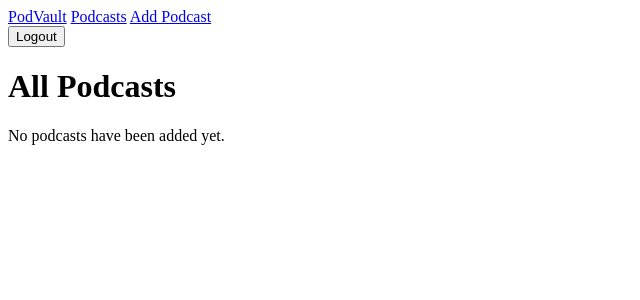
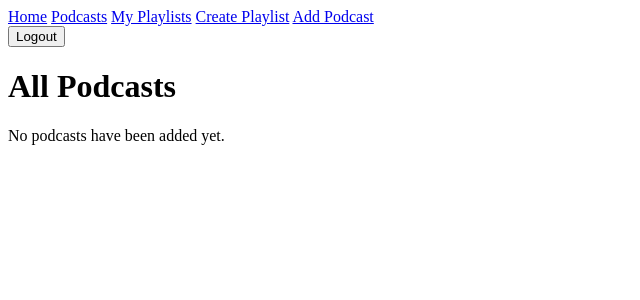
Before and after one commit to levi81770/PodVault, a Django app: page /podcasts/ in a window 1280 px wide. Shown: the top 300 px of the page, without its empty margins (0-640 px from the left). Run offline with Django 5.2, Linux system fonts and the light colour scheme; the visitor is signed in with stand-in values (Sample User, id 1); data that the repository does not hold is empty.

Commit message:
Add and removed podcast to/from playlist functionality

```diff
--- a/podcasts/templates/base.html
+++ b/podcasts/templates/base.html
@@ -1,4 +1,4 @@
-<!doctype html>
+<!DOCTYPE html>
 <html lang="en">
   <head>
     <meta charset="UTF-8" />
@@ -6,10 +6,12 @@
   </head>
   <body>
     <nav>
-      <a href="{% url 'home' %}">PodVault</a>
+      <a href="{% url 'home' %}">Home</a>
       <a href="{% url 'podcast_list' %}">Podcasts</a>
 
       {% if user.is_authenticated %}
+        <a href="{% url 'playlist_list' %}">My Playlists</a>
+        <a href="{% url 'playlist_create' %}">Create Playlist</a>
         <a href="{% url 'podcast_create' %}">Add Podcast</a>
         <form action="{% url 'logout' %}" method="post">
           {% csrf_token %}
@@ -19,8 +21,22 @@
         <a href="{% url 'home' %}">Login</a>
         <a href="{% url 'signup' %}">Sign Up</a>
       {% endif %}
+
     </nav>
 
-    <main>{% block content %} {% endblock %}</main>
+    <main>
+      {% block content %}{% endblock %}
+    </main>
+
+    <script>
+    function handlePlaylistChange(select) {
+        if (select.value === "create") {
+            window.location.href = "{% url 'playlist_create' %}";
+        } else if (select.value) {
+            select.form.submit();
+        }
+    }
+    </script>
+
   </body>
 </html>
--- a/podcasts/templates/podcasts/index.html
+++ b/podcasts/templates/podcasts/index.html
@@ -1,21 +1,44 @@
-{% extends 'base.html' %} {% block content %}
-
+{% extends 'base.html' %}
+{% block content %}
   <h1>All Podcasts</h1>
-
   {% for podcast in podcasts %}
     <div>
       <h2>
-    <a href="{% url 'podcast_detail' podcast.pk %}"> {{ podcast.title }} </a>
+        <a href="{% url 'podcast_detail' podcast.pk %}">{{ podcast.title }}</a>
       </h2>
-
       <p>Hosted by {{ podcast.host }}</p>
       <p>{{ podcast.description }}</p>
+
+      {% if user.is_authenticated %}
+
+        <form action="{% url 'add_to_playlist' podcast.id %}" method="POST">
+          {% csrf_token %}
+
+          <input type="hidden" name="next" value="{{ request.path }}">
+
+          <select name="playlist_id" onchange="handlePlaylistChange(this)">
+            <option value="" selected>Add to Playlist</option>
+
+            {% for playlist in playlists %}
+              {% if playlist not in podcast.playlists.all %}
+                <option value="{{ playlist.id }}">{{ playlist.name }}</option>
+              {% endif %}
+            {% endfor %}
+
+            <option value="create">+ Create New Playlist</option>
+          </select>
+        </form>
+
+      {% endif %}
       {% if podcast.average_rating %}
         <p>Rating: {{ podcast.average_rating|floatformat:1 }}/5</p>
       {% else %}
         <p>No ratings yet</p>
       {% endif %}
+
     </div>
   {% empty %}
     <p>No podcasts have been added yet.</p>
-{% endfor %} {% endblock %}
+  {% endfor %}
+
+{% endblock %}
--- a/podcasts/urls.py
+++ b/podcasts/urls.py
@@ -2,15 +2,54 @@ from django.urls import path
 from . import views
 
 urlpatterns = [
-    path('', views.Home.as_view(), name='home'),
-    path('logout/', views.LogoutUser.as_view(), name='logout'),
-    path('signup/', views.signup, name='signup'),
-    path('podcasts/', views.PodcastList.as_view(), name='podcast_list'),
-    path('podcasts/create/', views.PodcastCreate.as_view(), name='podcast_create'),
-    path('podcasts/<int:pk>/', views.PodcastDetail.as_view(), name='podcast_detail'),
-    path('podcasts/<int:pk>/update/', views.PodcastUpdate.as_view(), name='podcast_update'),
-    path('podcasts/<int:pk>/delete/', views.PodcastDelete.as_view(), name='podcast_delete'),
-    path('podcasts/<int:pk>/reviews/create/', views.ReviewCreate.as_view(), name='review_create'),
-    path('reviews/<int:pk>/update/', views.ReviewUpdate.as_view(), name='review_update'),
-    path('reviews/<int:pk>/delete/', views.ReviewDelete.as_view(), name='review_delete'),
+    path("", views.Home.as_view(), name="home"),
+    path("logout/", views.LogoutUser.as_view(), name="logout"),
+    path("signup/", views.signup, name="signup"),
+    path("podcasts/", views.PodcastList.as_view(), name="podcast_list"),
+    path("podcasts/create/", views.PodcastCreate.as_view(), name="podcast_create"),
+    path("podcasts/<int:pk>/", views.PodcastDetail.as_view(), name="podcast_detail"),
+    path(
+        "podcasts/<int:pk>/update/",
+        views.PodcastUpdate.as_view(),
+        name="podcast_update",
+    ),
+    path(
+        "podcasts/<int:pk>/delete/",
+        views.PodcastDelete.as_view(),
+        name="podcast_delete",
+    ),
+    path(
+        "podcasts/<int:pk>/reviews/create/",
+        views.ReviewCreate.as_view(),
+        name="review_create",
+    ),
+    path(
+        "reviews/<int:pk>/update/", views.ReviewUpdate.as_view(), name="review_update"
+    ),
+    path(
+        "reviews/<int:pk>/delete/", views.ReviewDelete.as_view(), name="review_delete"
+    ),
+    path("playlists/", views.PlaylistList.as_view(), name="playlist_list"),
+    path("playlists/create/", views.PlaylistCreate.as_view(), name="playlist_create"),
+    path("playlists/<int:pk>/", views.PlaylistDetail.as_view(), name="playlist_detail"),
+    path(
+        "playlists/<int:pk>/update/",
+        views.PlaylistUpdate.as_view(),
+        name="playlist_update",
+    ),
+    path(
+        "playlists/<int:pk>/delete/",
+        views.PlaylistDelete.as_view(),
+        name="playlist_delete",
+    ),
+    path(
+        "podcasts/<int:podcast_id>/add_to_playlist/",
+        views.add_to_playlist,
+        name="add_to_playlist",
+    ),
+    path(
+        "playlists/<int:playlist_id>/remove/<int:podcast_id>/",
+        views.remove_from_playlist,
+        name="remove_from_playlist",
+    ),
 ]
--- a/podcasts/views.py
+++ b/podcasts/views.py
@@ -1,74 +1,102 @@
-
 from django.contrib.auth.views import LoginView, LogoutView
 from django.contrib.auth.forms import UserCreationForm
 from django.contrib.auth import login
-from django.shortcuts import render, redirect
-from django.views.generic import ListView, DetailView, CreateView, UpdateView, DeleteView
+from django.shortcuts import render, redirect, get_object_or_404
+from django.views.generic import (
+    ListView,
+    DetailView,
+    CreateView,
+    UpdateView,
+    DeleteView,
+)
 from django.contrib.auth.mixins import LoginRequiredMixin, UserPassesTestMixin
 from django.urls import reverse_lazy
-from .models import Podcast, Review
+from .models import Podcast, Review, Playlist
+from django.contrib.auth.decorators import login_required
 
 
 class Home(LoginView):
-    template_name = 'home.html'
+    template_name = "home.html"
 
 
 class PodcastList(ListView):
     model = Podcast
-    template_name = 'podcasts/index.html'
-    context_object_name = 'podcasts'
+    template_name = "podcasts/index.html"
+    context_object_name = "podcasts"
+
+    def get_context_data(self, **kwargs):
+        context = super().get_context_data(**kwargs)
+
+        if self.request.user.is_authenticated:
+            context["playlists"] = Playlist.objects.filter(owner=self.request.user)
+
+        return context
 
 
 class PodcastDetail(DetailView):
     model = Podcast
-    template_name = 'podcasts/detail.html'
-    context_object_name = 'podcast'
+    template_name = "podcasts/detail.html"
+    context_object_name = "podcast"
+
+    def get_context_data(self, **kwargs):
+        context = super().get_context_data(**kwargs)
+
+        if self.request.user.is_authenticated:
+            context["playlists"] = Playlist.objects.filter(owner=self.request.user)
+
+        return context
+
 
 class PodcastCreate(LoginRequiredMixin, CreateView):
     model = Podcast
-    fields = ['title', 'description', 'host', 'image_url']
-    template_name = 'podcasts/form.html'
+    fields = ["title", "description", "host", "image_url"]
+    template_name = "podcasts/form.html"
 
     def form_valid(self, form):
         form.instance.created_by = self.request.user
         return super().form_valid(form)
 
+
 class PodcastUpdate(LoginRequiredMixin, UserPassesTestMixin, UpdateView):
     model = Podcast
-    fields = ['title', 'description', 'host', 'image_url']
-    template_name = 'podcasts/form.html'
+    fields = ["title", "description", "host", "image_url"]
+    template_name = "podcasts/form.html"
 
     def test_func(self):
         return self.get_object().created_by == self.request.user
 
+
 class PodcastDelete(LoginRequiredMixin, UserPassesTestMixin, DeleteView):
     model = Podcast
-    success_url = reverse_lazy('podcast_list')
+    success_url = reverse_lazy("podcast_list")
 
     def test_func(self):
         return self.get_object().created_by == self.request.user
 
+
 class ReviewCreate(LoginRequiredMixin, CreateView):
     model = Review
-    fields = ['rating', 'comment']
-    template_name = 'podcasts/review_form.html'
+    fields = ["rating", "comment"]
+    template_name = "podcasts/review_form.html"
 
     def form_valid(self, form):
         form.instance.user = self.request.user
-        form.instance.podcast_id = self.kwargs['pk']
+        form.instance.podcast_id = self.kwargs["pk"]
         return super().form_valid(form)
+
 
 class ReviewUpdate(LoginRequiredMixin, UserPassesTestMixin, UpdateView):
     model = Review
-    fields = ['rating', 'comment']
-    template_name = 'podcasts/review_form.html'
+    fields = ["rating", "comment"]
+    template_name = "podcasts/review_form.html"
 
     def test_func(self):
         return self.get_object().user == self.request.user
 
+
 class ReviewDelete(LoginRequiredMixin, UserPassesTestMixin, DeleteView):
     model = Review
-    template_name = 'podcasts/review_confirm_delete.html'
+    template_name = "podcasts/review_confirm_delete.html"
 
     def test_func(self):
         return self.get_object().user == self.request.user
@@ -76,26 +104,101 @@ class ReviewDelete(LoginRequiredMixin, UserPassesTestMixin, DeleteView):
     def get_success_url(self):
         return self.object.podcast.get_absolute_url()
 
+
+class PlaylistList(LoginRequiredMixin, ListView):
+    model = Playlist
+    template_name = "podcasts/playlist_index.html"
+    context_object_name = "playlists"
+
+    def get_queryset(self):
+        return Playlist.objects.filter(owner=self.request.user)
+
+
+class PlaylistDetail(LoginRequiredMixin, UserPassesTestMixin, DetailView):
+    model = Playlist
+    template_name = "podcasts/playlist_detail.html"
+    context_object_name = "playlist"
+
+    def test_func(self):
+        return self.get_object().owner == self.request.user
+
+
+class PlaylistCreate(LoginRequiredMixin, CreateView):
+    model = Playlist
+    fields = ["name", "description"]
+    template_name = "podcasts/playlist_form.html"
+
+    def form_valid(self, form):
+        form.instance.owner = self.request.user
+        return super().form_valid(form)
+
+
+class PlaylistUpdate(LoginRequiredMixin, UserPassesTestMixin, UpdateView):
+    model = Playlist
+    fields = ["name", "description"]
+    template_name = "podcasts/playlist_form.html"
+
+    def test_func(self):
+        playlist = self.get_object()
+        return playlist.owner == self.request.user
+
+
+class PlaylistDelete(LoginRequiredMixin, UserPassesTestMixin, DeleteView):
+    model = Playlist
+    template_name = "podcasts/playlist_confirm_delete.html"
+    success_url = reverse_lazy("playlist_list")
+
+    def test_func(self):
+        playlist = self.get_object()
+        return playlist.owner == self.request.user
+
+
+@login_required
+def add_to_playlist(request, podcast_id):
+    if request.method == "POST":
+        podcast = get_object_or_404(Podcast, id=podcast_id)
+        playlist_id = request.POST.get("playlist_id")
+        playlist = get_object_or_404(Playlist, id=playlist_id, owner=request.user)
+
+    playlist.podcasts.add(podcast)
+
+    next_url = request.POST.get("next")
+    if next_url:
+        return redirect(next_url)
+
+    return redirect("podcast_list")
+
+
+@login_required
+def remove_from_playlist(request, playlist_id, podcast_id):
+    playlist = get_object_or_404(Playlist, id=playlist_id, owner=request.user)
+
+    podcast = get_object_or_404(Podcast, id=podcast_id)
+
+    if request.method == "POST":
+        playlist.podcasts.remove(podcast)
+
+    return redirect("playlist_detail", pk=playlist.id)
+
+
 class LogoutUser(LogoutView):
-    next_page = 'home'
+    next_page = "home"
+
 
 def signup(request):
-    error_message = ''
+    error_message = ""
 
-    if request.method == 'POST':
+    if request.method == "POST":
         form = UserCreationForm(request.POST)
 
         if form.is_valid():
             user = form.save()
             login(request, user)
-            return redirect('home')
+            return redirect("home")
         else:
-            error_message = 'Invalid sign up - try again'
+            error_message = "Invalid sign up - try again"
 
     form = UserCreationForm()
-    context = {
-        'form': form,
-        'error_message': error_message
-    }
+    context = {"form": form, "error_message": error_message}
 
-    return render(request, 'signup.html', context)
+    return render(request, "signup.html", context)
```
Also changed, not shown: podcasts/templates/podcasts/detail.html (+38 -13 lines), podcasts/templates/podcasts/playlist_confirm_delete.html (added, +16 -0 lines), podcasts/templates/podcasts/playlist_detail.html (added, +52 -0 lines), podcasts/templates/podcasts/playlist_form.html (added, +14 -0 lines), podcasts/templates/podcasts/playlist_index.html (added, +20 -0 lines). Lines whose indentation alone changed are shown as unchanged.
